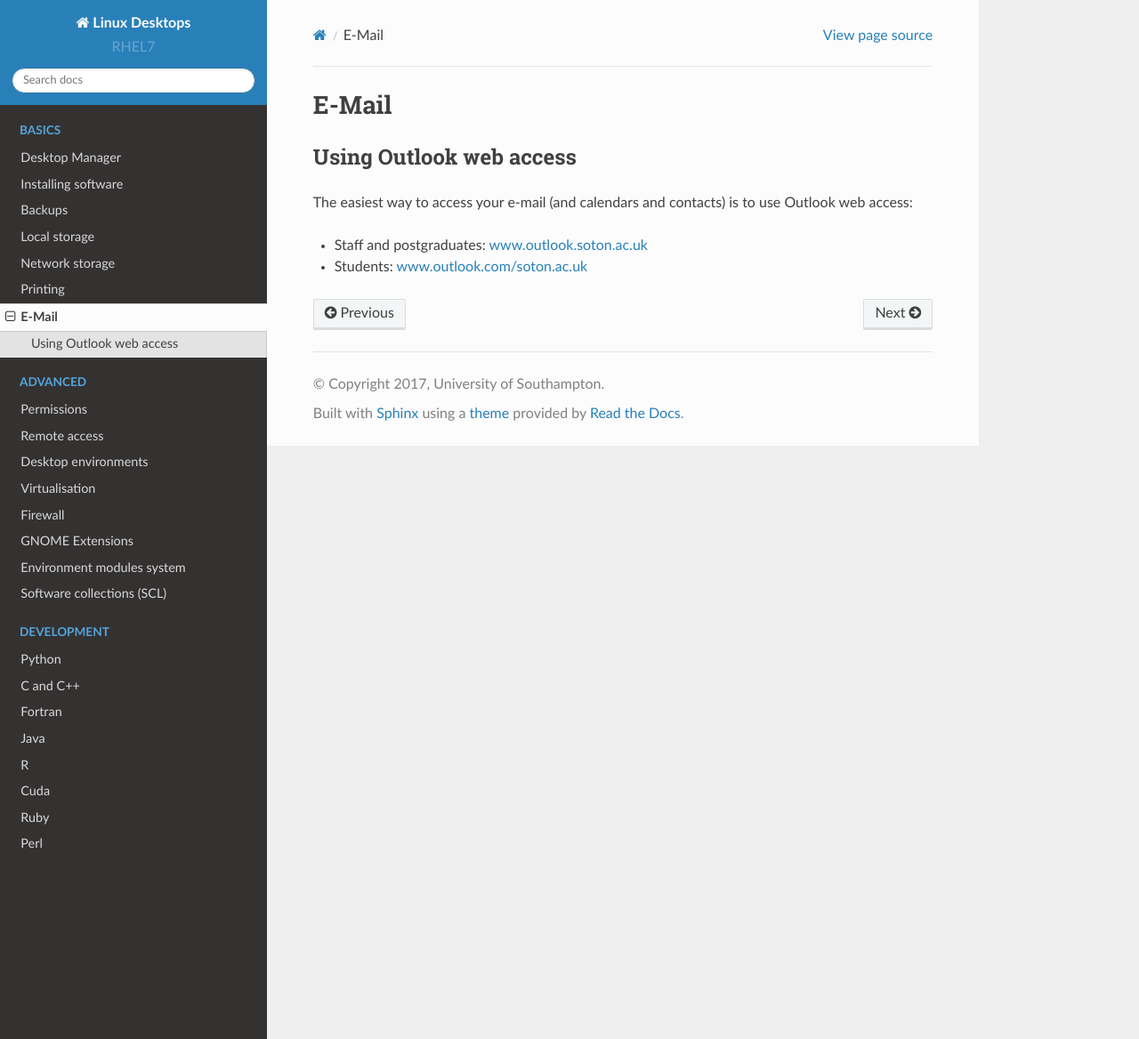
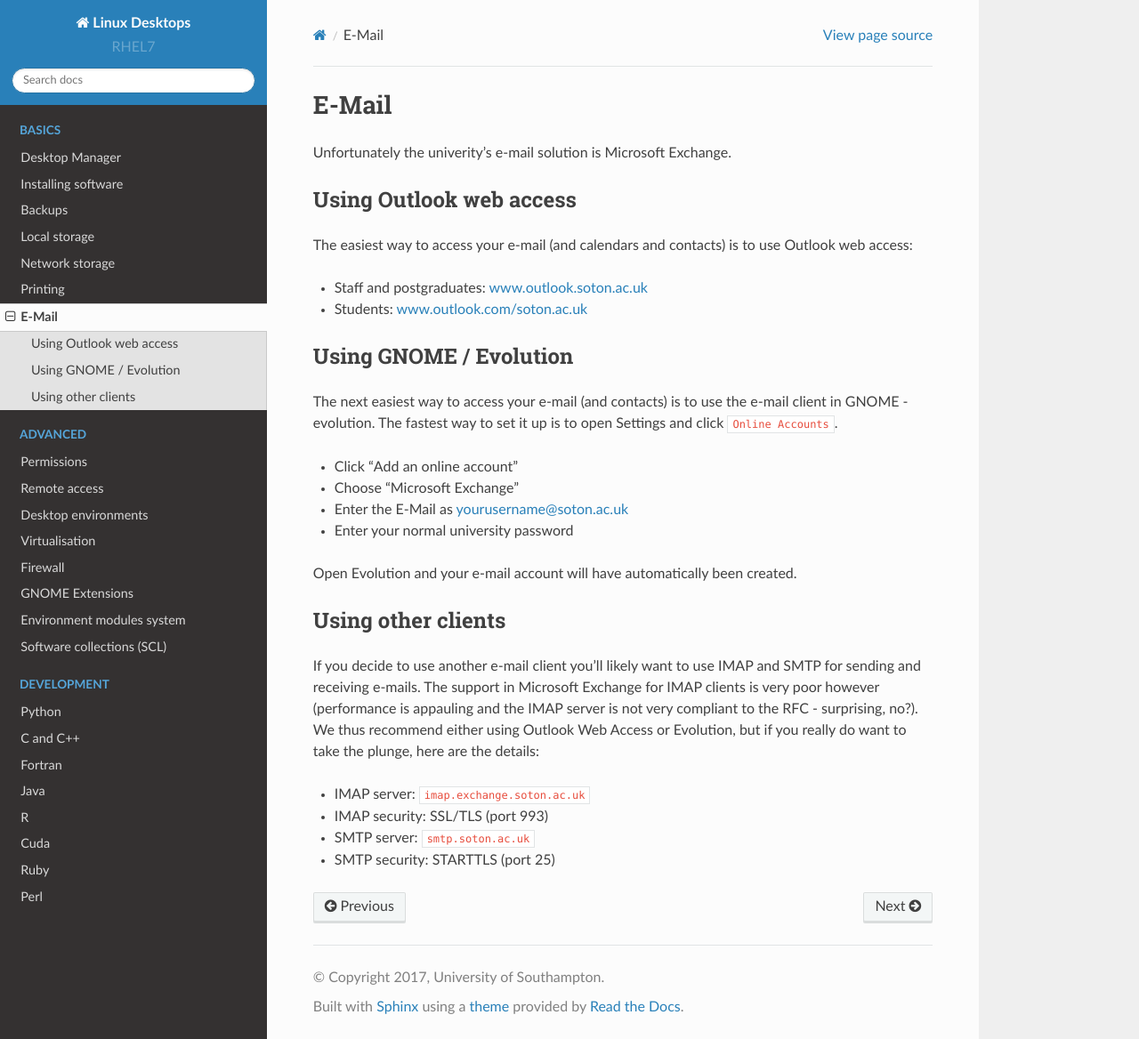
Before and after one commit to southampton/linuxdesktopdocs, a Sphinx documentation site: the page built from docs/email.rst, in a window 1280 px wide and 1168 px high. Shown: the whole window at 89% size. Built offline with Sphinx 7.4.7 and the Read the Docs theme 2.0.0, drawn with Linux system fonts in a browser that asks for light colours.

Commit message:
finished email doc

```diff
--- a/docs/email.rst
+++ b/docs/email.rst
@@ -1,5 +1,7 @@
 E-Mail
 ======
+
+Unfortunately the univerity's e-mail solution is Microsoft Exchange.
 
 Using Outlook web access
 ------------------------
@@ -9,3 +11,32 @@
 
 * Staff and postgraduates: `www.outlook.soton.ac.uk <www.outlook.soton.ac.uk>`_
 * Students: `www.outlook.com/soton.ac.uk <www.outlook.com/soton.ac.uk>`_
+
+Using GNOME / Evolution
+-----------------------
+
+The next easiest way to access your e-mail (and contacts) is to use the e-mail
+client in GNOME - evolution. The fastest way to set it up is to open Settings
+and click ``Online Accounts``.
+
+* Click "Add an online account"
+* Choose "Microsoft Exchange"
+* Enter the E-Mail as yourusername@soton.ac.uk
+* Enter your normal university password
+
+Open Evolution and your e-mail account will have automatically been created.
+
+Using other clients
+-------------------
+
+If you decide to use another e-mail client you'll likely want to use IMAP and
+SMTP for sending and receiving e-mails. The support in Microsoft Exchange for
+IMAP clients is very poor however (performance is appauling and the IMAP server
+is not very compliant to the RFC - surprising, no?). We thus recommend either
+using Outlook Web Access or Evolution, but if you really do want to take the
+plunge, here are the details:
+
+* IMAP server: ``imap.exchange.soton.ac.uk``
+* IMAP security: SSL/TLS (port 993)
+* SMTP server: ``smtp.soton.ac.uk``
+* SMTP security: STARTTLS (port 25)
```
